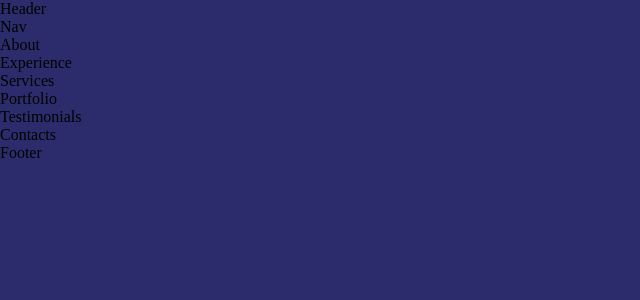
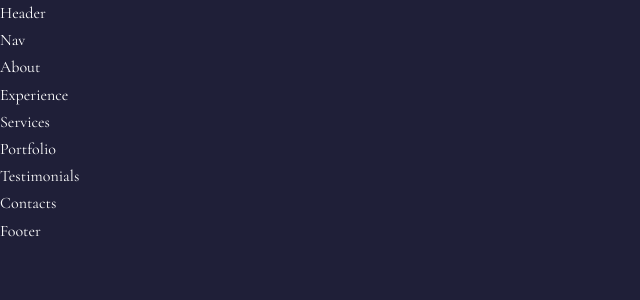
Before and after one commit to hristokarchev25/portfolio, a React (Create React App) app: page / in a window 1280 px wide. Shown: the top 300 px of the page, without its empty margins (0-640 px from the left). Built offline with nearby package versions, Linux system fonts and the light colour scheme.

Commit message:
update/ general css styles and css variables

```diff
--- a/src/index.css
+++ b/src/index.css
@@ -1,3 +1,5 @@
+@import url('https://fonts.googleapis.com/css2?family=Cormorant+Garamond:wght@300;400;500;600&display=swap');
+
 * {
   margin: 0;
   padding: 0;
@@ -15,8 +17,101 @@
   --color-primary-variant: rgba(77, 181, 255, 0.4);
   --color-white: #fff;
   --color-light: rgba(255, 255, 255, 0.6);
+
+  --transition: all 400ms ease;
+
+  --container-width-lg: 75%;
+  --container-width-mg: 86%;
+  --container-width-sm: 90%;
+
+}
+
+html {
+  scroll-behavior: smooth;
+}
+
+::-webkit-scrollbar {
+  display: none;
 }
 
 body {
-  background-color: var(--color-bg-variant);
+  font-family: 'Cormorant Garamond', serif;
+  background: var(--color-bg);
+  color: var(--color-white);
+  line-height: 1.7;
+  /* background-image: url(); */
 }
+
+
+.container {
+  width: var(--container-width-lg);
+  margin: 0 auto;
+}
+
+h1,
+h2,
+h3,
+h4,
+h5 {
+  font-weight: 500;
+}
+
+h1 {
+  font-size: 2.5rem;
+}
+
+section {
+  margin-top: 8rem;
+}
+
+section>h2,
+section>h5 {
+  text-align: center;
+  color: var(--color-light);
+}
+
+section>h2 {
+  color: var(--color-primary);
+  margin-bottom: 3rem;
+}
+
+.text-light {
+  color: var(--color-light);
+}
+
+a {
+  color: var(--color-primary);
+  transition: var(--transition);
+}
+
+a:hover {
+  color: var(--color-white);
+}
+
+.btn {
+  width: max-content;
+  display: inline-block;
+  color: var(--color-primary);
+  padding: 0.75rem 1.2rem;
+  border-radius: 0.4rem;
+  cursor: pointer;
+  border: 1px solid var(--color-primary);
+  transition: var(--transition);
+}
+
+.btn:hover {
+  background: var(--color-white);
+  color: var(--color-bg);
+  border-color: transparent;
+}
+
+.btn-primary {
+  background: var(--color-primary);
+  color: var(--color-bg);
+}
+
+img {
+  display: block;
+  width: 100%;
+  object-fit: cover;
+}
```
